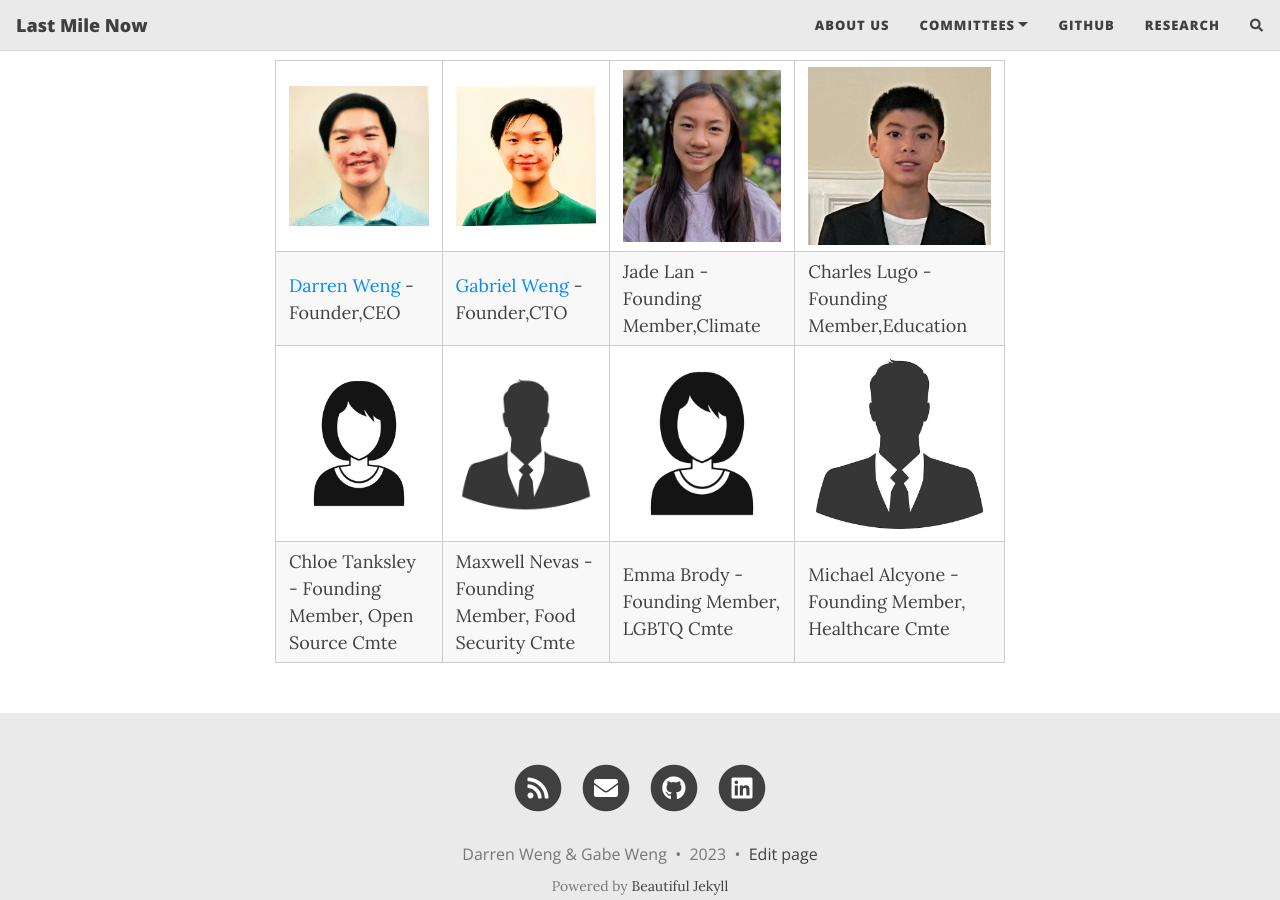
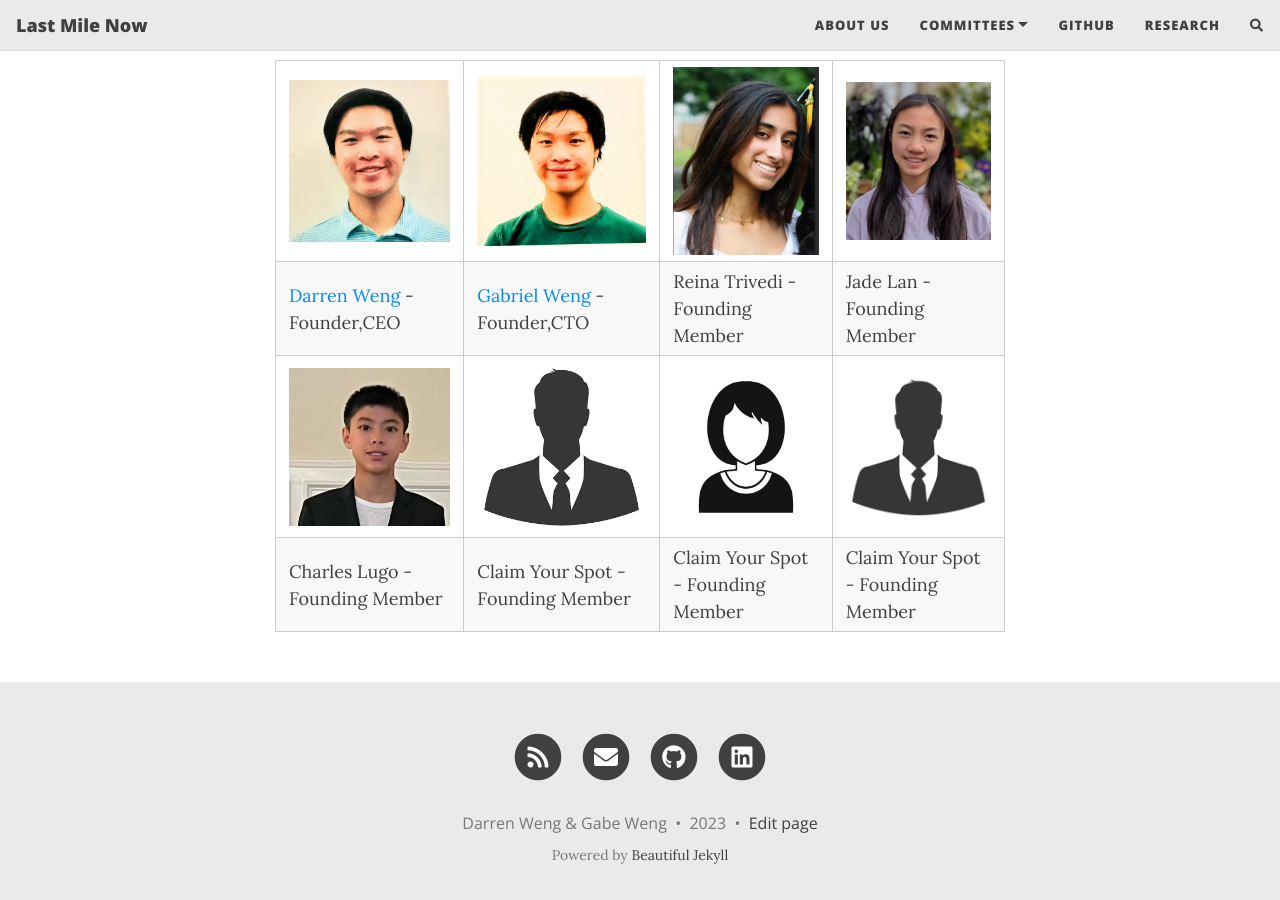
Before and after one commit to LastMileNow/lastmilenow.github.io, a Jekyll site: the page built from about.md, in a window 1280 px wide and 900 px high, scrolled down 1148 px. Built offline with Jekyll 4.4.1, drawn with Linux system fonts in a browser that asks for light colours; nearby versions of some CDN libraries; comment, search, counter and statistics services are not loaded.

Commit message:
added Reina Trivedi

```diff
--- a/about.md
+++ b/about.md
@@ -22,7 +22,7 @@
 ## Our Teams
 
 | --- | --- | --- | --- |
-|<img src="https://raw.githubusercontent.com/LastMileNow/lastmilenow.github.io/main/assets/img/darren_weng.jpg" alt="Darren Weng" width=250 /> | <img src="https://raw.githubusercontent.com/LastMileNow/lastmilenow.github.io/main/assets/img/gabeweng.jpg" alt="Gabe Weng" width=250 /> | <img src="https://raw.githubusercontent.com/LastMileNow/lastmilenow.github.io/main/assets/img/JadeLan.jpg" alt="Jade" width=250 /> | <img src="https://raw.githubusercontent.com/LastMileNow/lastmilenow.github.io/main/assets/img/CharlesLugo.jpg" alt="Leslie" width=250 /> |
-| [Darren Weng](https://www.darrenweng.com) - Founder,CEO | [Gabriel Weng](https://www.gabrielweng.com) - Founder,CTO | Jade Lan - Founding Member,Climate | Charles Lugo - Founding Member,Education |
-|<img src="https://raw.githubusercontent.com/LastMileNow/lastmilenow.github.io/main/assets/img/female_headshot.jpg" alt="" width=250 /> | <img src="https://raw.githubusercontent.com/LastMileNow/lastmilenow.github.io/main/assets/img/male_headshot.jpg" alt="" width=250 /> | <img src="https://raw.githubusercontent.com/LastMileNow/lastmilenow.github.io/main/assets/img/female_headshot.jpg" alt="" width=250 /> | <img src="https://raw.githubusercontent.com/LastMileNow/lastmilenow.github.io/main/assets/img/male_headshot.jpg" alt="" width=250 /> |
-| Chloe Tanksley - Founding Member, Open Source Cmte | Maxwell Nevas - Founding Member, Food Security Cmte | Emma Brody - Founding Member, LGBTQ Cmte| Michael Alcyone - Founding Member, Healthcare Cmte|
+|<img src="https://raw.githubusercontent.com/LastMileNow/lastmilenow.github.io/main/assets/img/darren_weng.jpg" alt="Darren Weng" width=250 /> | <img src="https://raw.githubusercontent.com/LastMileNow/lastmilenow.github.io/main/assets/img/gabeweng.jpg" alt="Gabe Weng" width=250 /> | <img src="https://raw.githubusercontent.com/LastMileNow/lastmilenow.github.io/main/assets/img/ReinaTrivedi.jpg" alt="Jade" width=250 /> | <img src="https://raw.githubusercontent.com/LastMileNow/lastmilenow.github.io/main/assets/img/JadeLan.jpg" alt="Leslie" width=250 /> |
+| [Darren Weng](https://www.darrenweng.com) - Founder,CEO | [Gabriel Weng](https://www.gabrielweng.com) - Founder,CTO | Reina Trivedi - Founding Member | Jade Lan - Founding Member |
+|<img src="https://raw.githubusercontent.com/LastMileNow/lastmilenow.github.io/main/assets/img/CharlesLugo.jpg" alt="" width=250 /> | <img src="https://raw.githubusercontent.com/LastMileNow/lastmilenow.github.io/main/assets/img/male_headshot.jpg" alt="" width=250 /> | <img src="https://raw.githubusercontent.com/LastMileNow/lastmilenow.github.io/main/assets/img/female_headshot.jpg" alt="" width=250 /> | <img src="https://raw.githubusercontent.com/LastMileNow/lastmilenow.github.io/main/assets/img/male_headshot.jpg" alt="" width=250 /> |
+| Charles Lugo - Founding Member | Claim Your Spot - Founding Member | Claim Your Spot - Founding Member| Claim Your Spot - Founding Member|
```
